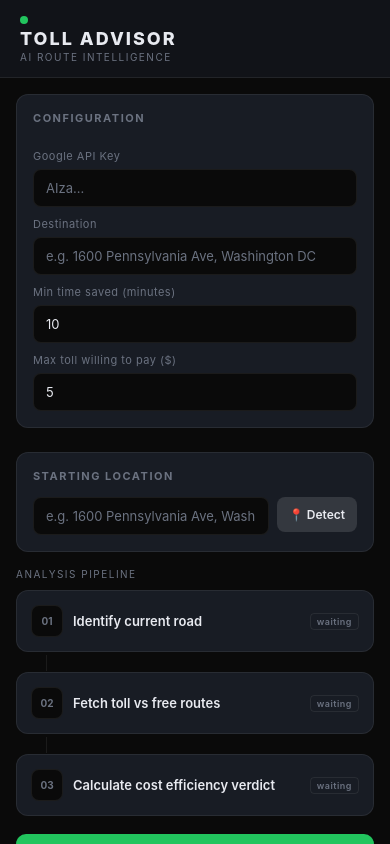
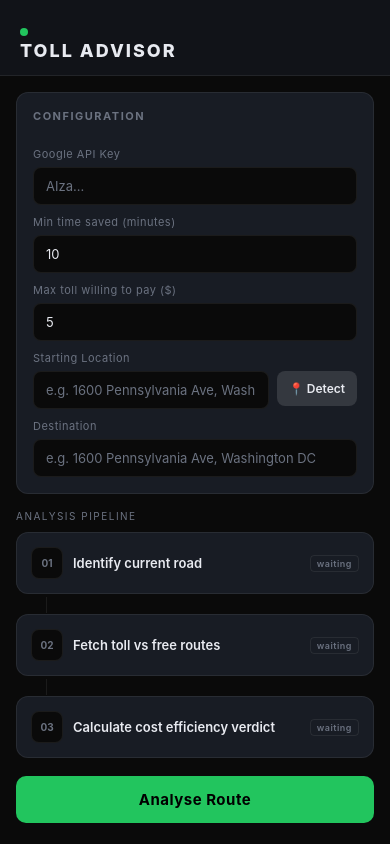
Before and after one commit to andy-chang-weris/tolladvisor, a React Native app: screen / in a window 390 px wide. Built offline with nearby package versions, Linux system fonts and the light colour scheme; what expo-notifications, expo-task-manager would draw is missing.

Commit message:
added padding to header and reverted interface

```diff
--- a/App.js
+++ b/App.js
@@ -750,7 +750,6 @@
       <View style={s.topbar}>
         <View style={s.logoDot} />
         <Text style={s.logoText}>TOLL ADVISOR</Text>
-        <Text style={s.logoSub}>AI ROUTE INTELLIGENCE</Text>
       </View>
 
       <KeyboardAvoidingView style={{ flex: 1 }} behavior={Platform.OS === 'ios' ? 'padding' : 'height'}>
@@ -760,16 +759,11 @@
             <CardTitle>Configuration</CardTitle>
             <Label>Google API Key</Label>
             <FieldInput value={googleKey} onChangeText={setGoogleKey} placeholder="AIza..." secureTextEntry />
-            <Label>Destination</Label>
-            <FieldInput value={destination} onChangeText={setDestination} placeholder='e.g. 1600 Pennsylvania Ave, Washington DC' />
             <Label>Min time saved (minutes)</Label>
             <FieldInput value={minTimeSaved} onChangeText={setMinTimeSaved} keyboardType="numeric" placeholder="10" />
             <Label>Max toll willing to pay ($)</Label>
             <FieldInput value={maxToll} onChangeText={setMaxToll} keyboardType="numeric" placeholder="5" />
-          </Card>
-
-          <Card style={{ marginTop: 12 }}>
-            <CardTitle>Starting Location</CardTitle>
+            <Label>Starting Location</Label>
             <View style={s.locRow}>
               <View style={{ flex: 1 }}>
                 <FieldInput
@@ -782,6 +776,8 @@
                 <Text style={s.locBtnText}>📍 Detect</Text>
               </TouchableOpacity>
             </View>
+            <Label>Destination</Label>
+            <FieldInput value={destination} onChangeText={setDestination} placeholder='e.g. 1600 Pennsylvania Ave, Washington DC' />
           </Card>
 
           {/* Pipeline */}
@@ -861,7 +857,7 @@
 // ── Styles ─────────────────────────────────────────────────────────────────
 const s = StyleSheet.create({
   safe:           { flex: 1, backgroundColor: C.black },
-  topbar:         { backgroundColor: C.dark, paddingHorizontal: 20, paddingTop: 16, paddingBottom: 14, borderBottomWidth: 1, borderBottomColor: C.border },
+  topbar:         { backgroundColor: C.dark, paddingHorizontal: 20, paddingTop: 28, paddingBottom: 14, borderBottomWidth: 1, borderBottomColor: C.border },
   logoDot:        { width: 8, height: 8, borderRadius: 4, backgroundColor: C.green, marginBottom: 4 },
   logoText:       { fontSize: 18, fontWeight: '800', color: C.text, letterSpacing: 2 },
   logoSub:        { fontSize: 10, color: C.muted, letterSpacing: 1.5, marginTop: 2 },
```
